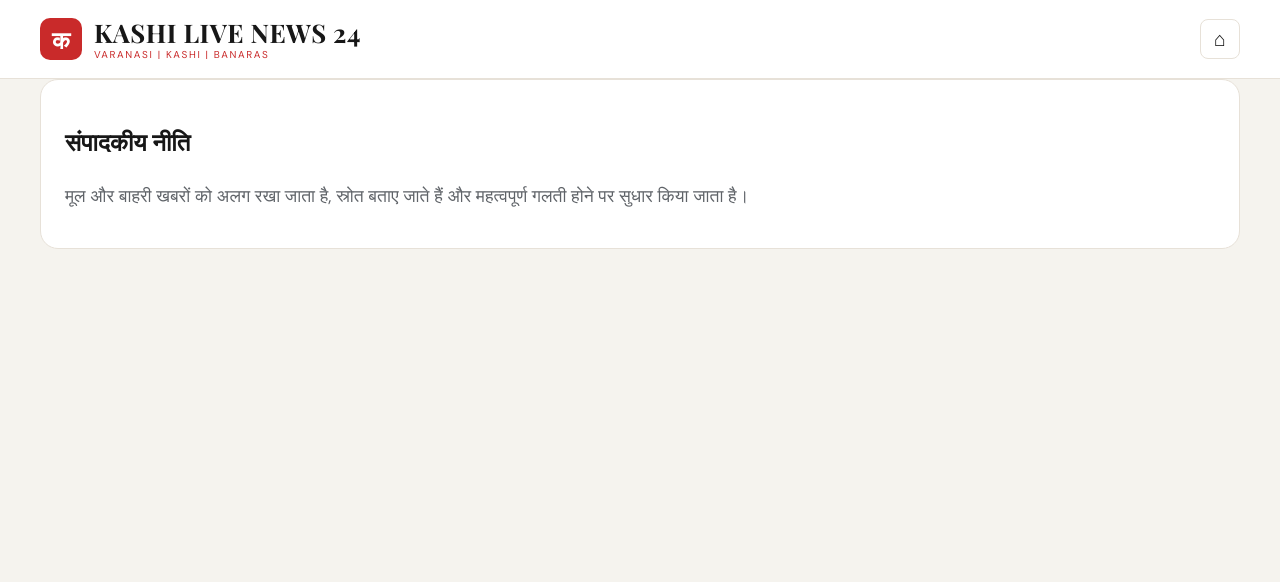
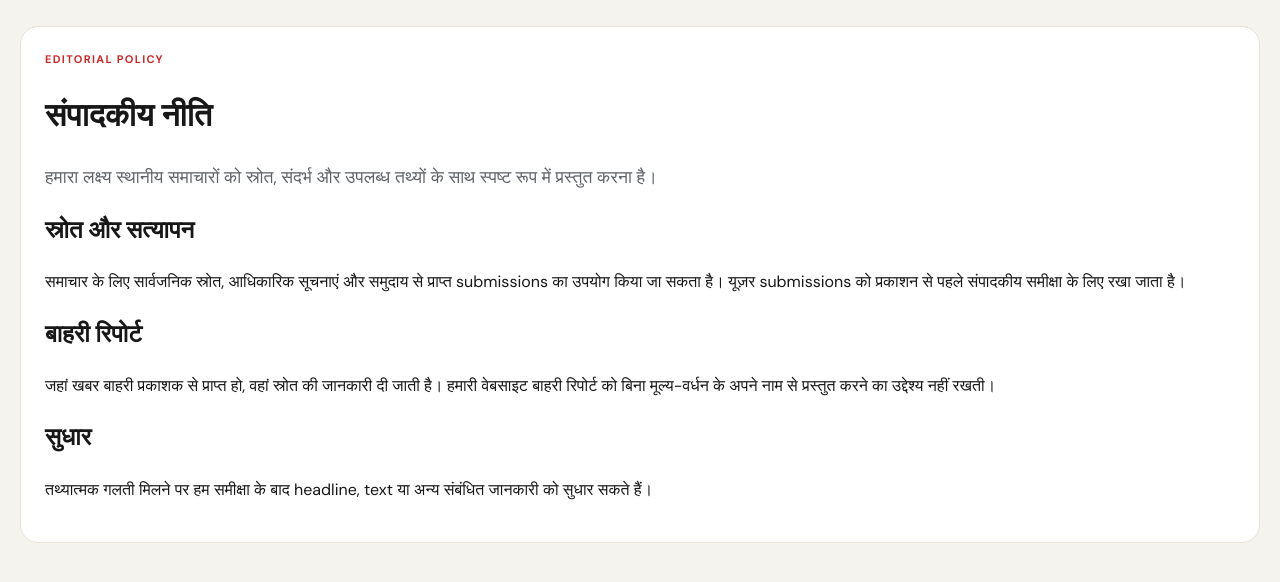
Before and after one commit to Rahulkannoujia123/KashiNews24, a Next.js app: page /editorial-policy in a window 1280 px wide. Shown: the top 582 px of the page. Built offline with nearby package versions, Linux system fonts and the light colour scheme; no server answers.

Commit message:
Add editorial-policy information page

```diff
--- /dev/null
+++ b/app/editorial-policy/page.jsx
@@ -0,0 +1,18 @@
+export const metadata = {
+  title: 'संपादकीय नीति',
+  description: 'Kashi Live News 24 की समाचार प्रकाशन और संपादकीय नीति।'
+};
+
+export default function EditorialPolicyPage() {
+  return <main className="page-shell"><div className="shell form-page">
+    <div className="kicker">Editorial Policy</div>
+    <h1>संपादकीय नीति</h1>
+    <p className="article-lead">हमारा लक्ष्य स्थानीय समाचारों को स्रोत, संदर्भ और उपलब्ध तथ्यों के साथ स्पष्ट रूप में प्रस्तुत करना है।</p>
+    <h2>स्रोत और सत्यापन</h2>
+    <p>समाचार के लिए सार्वजनिक स्रोत, आधिकारिक सूचनाएं और समुदाय से प्राप्त submissions का उपयोग किया जा सकता है। यूज़र submissions को प्रकाशन से पहले संपादकीय समीक्षा के लिए रखा जाता है।</p>
+    <h2>बाहरी रिपोर्ट</h2>
+    <p>जहां खबर बाहरी प्रकाशक से प्राप्त हो, वहां स्रोत की जानकारी दी जाती है। हमारी वेबसाइट बाहरी रिपोर्ट को बिना मूल्य-वर्धन के अपने नाम से प्रस्तुत करने का उद्देश्य नहीं रखती।</p>
+    <h2>सुधार</h2>
+    <p>तथ्यात्मक गलती मिलने पर हम समीक्षा के बाद headline, text या अन्य संबंधित जानकारी को सुधार सकते हैं।</p>
+  </div></main>;
+}
```
